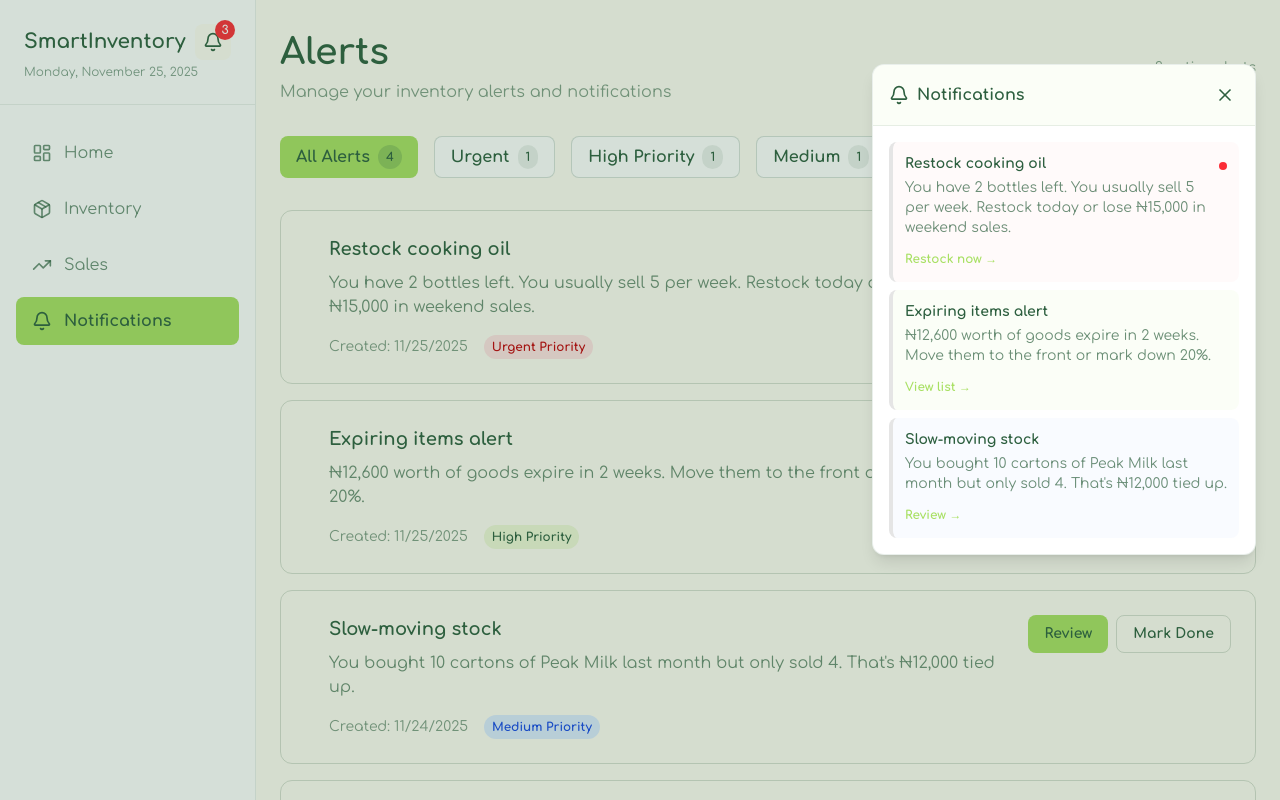
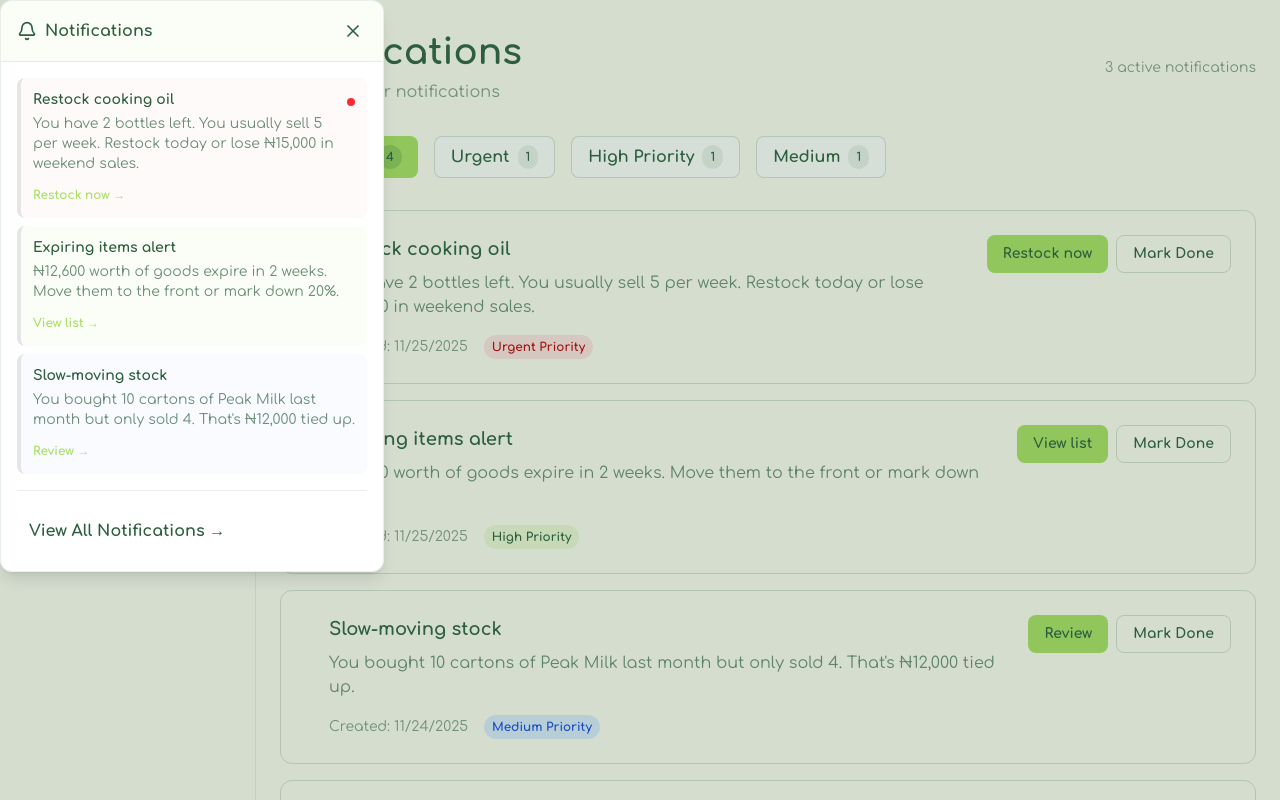
Before and after one commit to Incognitol07/smart-inventory, a Next.js app: page /dashboard/notifications in a window 1280 px wide. Both pictures are taken after a click on the button "Notifications". Shown: the top 800 px of the page. Built offline with nearby package versions, Linux system fonts and the light colour scheme.

Commit message:
feat: integrate NotificationsModal into Sidebar and enhance notifications handling

```diff
--- a/app/components/Sidebar.tsx
+++ b/app/components/Sidebar.tsx
@@ -11,6 +11,15 @@ import {
   X,
 } from "lucide-react";
 import { useRouter, usePathname } from "next/navigation";
+import NotificationsModal from "./modals/NotificationsModal";
+
+interface ActionItem {
+  id: number;
+  title: string;
+  message: string;
+  priority: string;
+  action: string;
+}
 
 const navigationItems = [
   {
@@ -28,23 +37,23 @@ const navigationItems = [
     href: "/dashboard/sales",
     icon: TrendingUp,
   },
-  {
-    name: "Notifications",
-    href: "/dashboard/notifications",
-    icon: Bell,
-  },
 ];
 
 interface SidebarProps {
-  onNotificationsClick?: () => void;
   notificationsCount?: number;
+  actionItems?: ActionItem[];
+  onAction?: (item: ActionItem) => void;
+  onViewAll?: () => void;
 }
 
 export default function Sidebar({
-  onNotificationsClick,
   notificationsCount = 0,
+  actionItems = [],
+  onAction = () => {},
+  onViewAll = () => {},
 }: SidebarProps) {
   const [isOpen, setIsOpen] = useState(false);
+  const [showNotifications, setShowNotifications] = useState(false);
   const router = useRouter();
   const pathname = usePathname();
 
@@ -121,7 +130,7 @@ export default function Sidebar({
         initial="closed"
         animate={isOpen ? "open" : "closed"}
         variants={sidebarVariants}
-        className="fixed left-0 top-0 h-screen w-64 bg-white border-r border-deep-forest/10 shadow-lg z-50 md:sticky md:top-0 md:h-screen md:shadow-none"
+        className="fixed left-0 top-0 h-screen w-64 bg-cream border-r border-deep-forest/10 shadow-lg z-50 md:sticky md:top-0 md:h-screen md:shadow-none"
       >
         <div className="flex flex-col h-full">
           {/* Header */}
@@ -135,11 +144,10 @@ export default function Sidebar({
                 SmartInventory
               </motion.h1>
               <div className="flex items-center gap-2">
-                {onNotificationsClick && (
                 <motion.button
                     whileHover={{ scale: 1.05 }}
                     whileTap={{ scale: 0.95 }}
-                    onClick={onNotificationsClick}
+                    onClick={() => setShowNotifications(!showNotifications)}
                     className="relative p-2 bg-cream text-deep-forest rounded-lg hover:bg-cream/80 transition-colors"
                     title="Notifications"
                     >
@@ -154,7 +162,6 @@ export default function Sidebar({
                         </motion.div>
                     )}
                 </motion.button>
-                )}
                 <motion.button
                   whileHover={{ scale: 1.1 }}
                   whileTap={{ scale: 0.9 }}
@@ -165,11 +172,16 @@ export default function Sidebar({
                 </motion.button>
               </div>
             </div>
-            <p className="text-xs text-deep-forest/60 mt-1">
-              Monday, November 25, 2025
-            </p>
           </div>
 
+            <NotificationsModal
+            isOpen={showNotifications}
+            onClose={() => setShowNotifications(false)}
+            actionItems={actionItems}
+            onAction={onAction}
+            onViewAll={() => {onViewAll(); setShowNotifications(false)}}
+            isDropdown={true}
+            />
           {/* Navigation */}
           <nav className="flex-1 px-4 py-6">
             <ul className="space-y-2">
--- a/app/components/modals/NotificationsModal.tsx
+++ b/app/components/modals/NotificationsModal.tsx
@@ -16,6 +16,8 @@ interface NotificationsModalProps {
   onClose: () => void;
   actionItems: ActionItem[];
   onAction: (item: ActionItem) => void;
+  onViewAll?: () => void;
+  isDropdown?: boolean;
 }
 
 export default function NotificationsModal({
@@ -23,6 +25,8 @@ export default function NotificationsModal({
   onClose,
   actionItems,
   onAction,
+  onViewAll,
+  isDropdown = false,
 }: NotificationsModalProps) {
   return (
     <AnimatePresence>
@@ -39,7 +43,9 @@ export default function NotificationsModal({
             initial={{ opacity: 0, x: 20 }}
             animate={{ opacity: 1, x: 0 }}
             exit={{ opacity: 0, x: 20 }}
-            className="fixed top-16 right-6 z-60 w-96 max-h-[600px] bg-white rounded-xl border border-deep-forest/10 shadow-lg overflow-hidden"
+            className={`${
+              isDropdown ? "absolute top-0 left-0" : "fixed top-16 right-6"
+            } z-60 w-96 max-h-[600px] bg-white rounded-xl border border-deep-forest/10 shadow-lg overflow-hidden`}
           >
             <div className="flex items-center justify-between p-4 border-b border-deep-forest/10 bg-granny-green/5">
               <div className="flex items-center gap-2">
@@ -106,6 +112,18 @@ export default function NotificationsModal({
                   </motion.div>
                 ))
               )}
+              {onViewAll && (
+                <div className="mt-4 pt-4 border-t border-deep-forest/10">
+                  <motion.button
+                    whileHover={{ scale: 1.02 }}
+                    whileTap={{ scale: 0.98 }}
+                    onClick={onViewAll}
+                    className="w-full text-left p-3 rounded-lg hover:bg-deep-forest/5 transition-colors text-deep-forest font-semibold"
+                  >
+                    View All Notifications →
+                  </motion.button>
+                </div>
+              )}
             </div>
           </motion.div>
         </>
--- a/app/components/modals/ProductModal.tsx
+++ b/app/components/modals/ProductModal.tsx
@@ -336,7 +336,7 @@ export default function ProductModal({
                     whileHover={{ scale: 1.05 }}
                     whileTap={{ scale: 0.95 }}
                     type="submit"
-                    className="flex-1 bg-granny-green text-deep-forest py-3 rounded-lg font-semibold flex items-center justify-center gap-2"
+                    className="flex-1 bg-granny-green text-deep-forest py-4 rounded-lg font-semibold flex items-center justify-center gap-1"
                   >
                     <Icon size={20} />
                     {buttonText}
--- a/app/dashboard/inventory/page.tsx
+++ b/app/dashboard/inventory/page.tsx
@@ -213,7 +213,8 @@ export default function InventoryPage() {
                           <motion.button
                             whileHover={{ scale: 1.1 }}
                             whileTap={{ scale: 0.9 }}
-                            onClick={() => {
+                            onClick={(e) => {
+                              e.preventDefault()
                               setSelectedProduct(item);
                               setShowEditModal(true);
                             }}
--- a/app/dashboard/layout.tsx
+++ b/app/dashboard/layout.tsx
@@ -1,8 +1,8 @@
 "use client";
 
 import { useState } from "react";
+import { useRouter } from "next/navigation";
 import Sidebar from "../components/Sidebar";
-import NotificationsModal from "../components/modals/NotificationsModal";
 import RestockModal from "../components/modals/RestockModal";
 
 type TodoItem = {
@@ -46,7 +46,7 @@ export default function DashboardLayout({
 }: {
   children: React.ReactNode;
 }) {
-  const [showNotifications, setShowNotifications] = useState(false);
+  const router = useRouter();
   const [showRestockModal, setShowRestockModal] = useState(false);
   const [selectedAlert, setSelectedAlert] = useState<TodoItem | null>(null);
 
@@ -54,18 +54,7 @@ export default function DashboardLayout({
     <div className="flex min-h-screen bg-cream">
       {/* Sidebar */}
       <Sidebar
-        onNotificationsClick={() => setShowNotifications(!showNotifications)}
         notificationsCount={todoItems.length}
-      />
-
-      {/* Main Content */}
-      <div className="flex-1 md:ml-0">
-        {children}
-
-        {/* Notification Modal/Panel */}
-        <NotificationsModal
-          isOpen={showNotifications}
-          onClose={() => setShowNotifications(false)}
         actionItems={todoItems.map((item) => ({
           id: item.id,
           title: item.title,
@@ -86,7 +75,14 @@ export default function DashboardLayout({
           }
           // Handle other actions here
         }}
+        onViewAll={() => {
+          router.push("/dashboard/notifications");
+        }}
       />
+
+      {/* Main Content */}
+      <div className="flex-1 md:ml-0">
+        {children}
 
         {/* Restock Modal */}
         <RestockModal
--- a/app/dashboard/notifications/page.tsx
+++ b/app/dashboard/notifications/page.tsx
@@ -7,7 +7,7 @@ import ViewExpiringItemsModal from "../../components/modals/ViewExpiringItemsMod
 import RestockModal from "../../components/modals/RestockModal";
 import AlertResolutionModal from "../../components/modals/AlertResolutionModal";
 
-type AlertItem = {
+type NotificationItem = {
   id: number;
   priority: string;
   title: string;
@@ -17,17 +17,17 @@ type AlertItem = {
   createdAt: string;
 };
 
-export default function AlertsPage() {
+export default function NotificationsPage() {
   const [filter, setFilter] = useState<"all" | "urgent" | "high" | "medium">(
     "all"
   );
   const [showViewExpiringModal, setShowViewExpiringModal] = useState(false);
   const [showRestockModal, setShowRestockModal] = useState(false);
   const [showResolveModal, setShowResolveModal] = useState(false);
-  const [selectedAlert, setSelectedAlert] = useState<AlertItem | null>(null);
+  const [selectedAlert, setSelectedAlert] = useState<NotificationItem | null>(null);
 
-  // Mock alerts data
-  const [alerts, setAlerts] = useState<AlertItem[]>([
+  // Mock notifications data
+  const [notifications, setNotifications] = useState<NotificationItem[]>([
     {
       id: 1,
       priority: "urgent",
@@ -69,14 +69,14 @@ export default function AlertsPage() {
     },
   ]);
 
-  const filteredAlerts = alerts.filter((alert) => {
+  const filteredAlerts = notifications.filter((alert) => {
     if (filter === "all") return true;
     return alert.priority === filter && alert.status === "active";
   });
 
   const handleResolveAlert = (id: number) => {
-    setAlerts(
-      alerts.map((alert) =>
+    setNotifications(
+      notifications.map((alert) =>
         alert.id === id ? { ...alert, status: "resolved" as const } : alert
       )
     );
@@ -95,16 +95,16 @@ export default function AlertsPage() {
           <div className="flex items-center justify-between">
             <div>
               <h1 className="text-4xl font-bold text-deep-forest mb-2">
-                Alerts
+                Notifications
               </h1>
               <p className="text-deep-forest/60">
-                Manage your inventory alerts and notifications
+                Manage your notifications
               </p>
             </div>
             <div className="flex items-center gap-4">
               <span className="text-sm text-deep-forest/60">
-                {alerts.filter((a) => a.status === "active").length} active
-                alerts
+                {notifications.filter((a) => a.status === "active").length} active
+                notifications
               </span>
             </div>
           </div>
@@ -112,25 +112,25 @@ export default function AlertsPage() {
           {/* Filter Tabs */}
           <div className="flex gap-4">
             {[
-              { key: "all", label: "All Alerts", count: alerts.length },
+              { key: "all", label: "All Alerts", count: notifications.length },
               {
                 key: "urgent",
                 label: "Urgent",
-                count: alerts.filter(
+                count: notifications.filter(
                   (a) => a.priority === "urgent" && a.status === "active"
                 ).length,
               },
               {
                 key: "high",
                 label: "High Priority",
-                count: alerts.filter(
+                count: notifications.filter(
                   (a) => a.priority === "high" && a.status === "active"
                 ).length,
               },
               {
                 key: "medium",
                 label: "Medium",
-                count: alerts.filter(
+                count: notifications.filter(
                   (a) => a.priority === "medium" && a.status === "active"
                 ).length,
               },
@@ -267,7 +267,7 @@ export default function AlertsPage() {
                 All caught up!
               </h3>
               <p className="text-deep-forest/60">
-                No alerts match your current filter.
+                No notifications match your current filter.
               </p>
             </motion.div>
           )}
@@ -277,14 +277,14 @@ export default function AlertsPage() {
             {[
               {
                 label: "Active Alerts",
-                value: alerts
+                value: notifications
                   .filter((a) => a.status === "active")
                   .length.toString(),
                 color: "text-deep-forest",
               },
               {
                 label: "Urgent",
-                value: alerts
+                value: notifications
                   .filter(
                     (a) => a.priority === "urgent" && a.status === "active"
                   )
```
Lines whose indentation alone changed are shown as unchanged.
